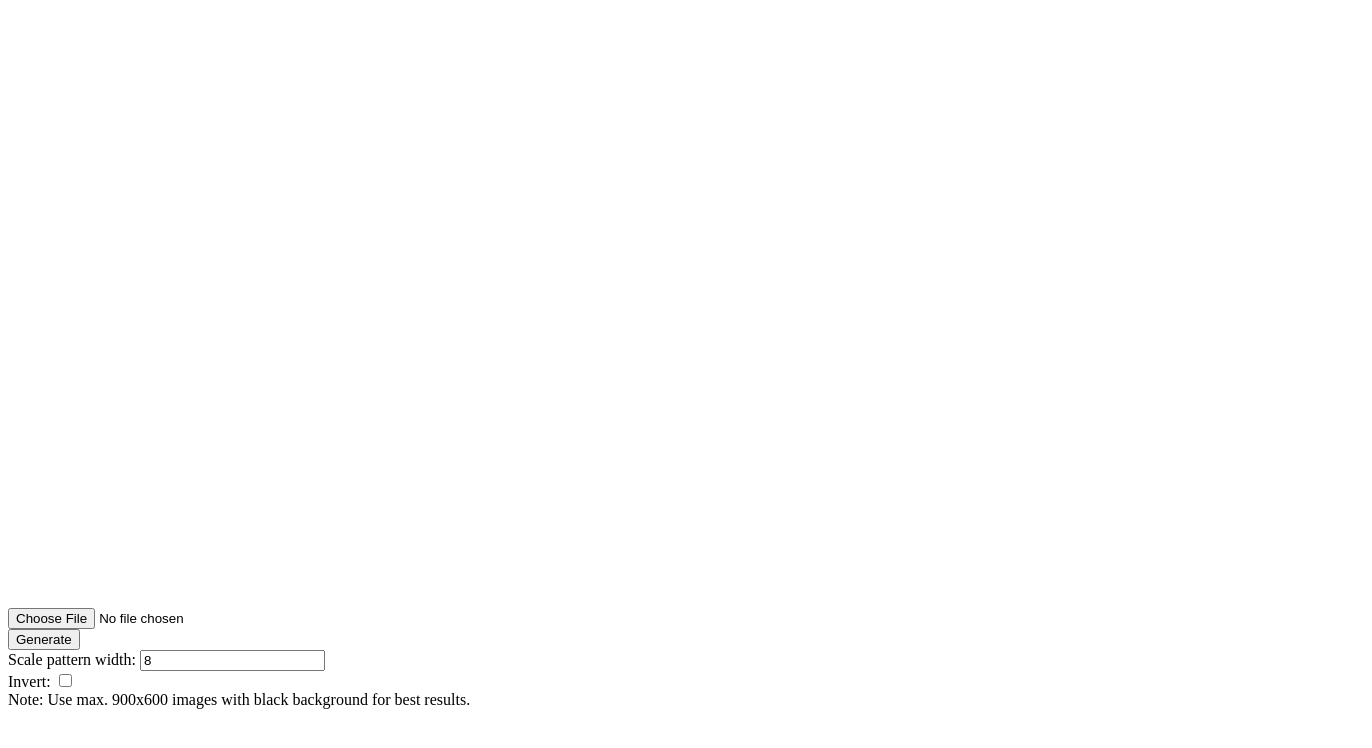
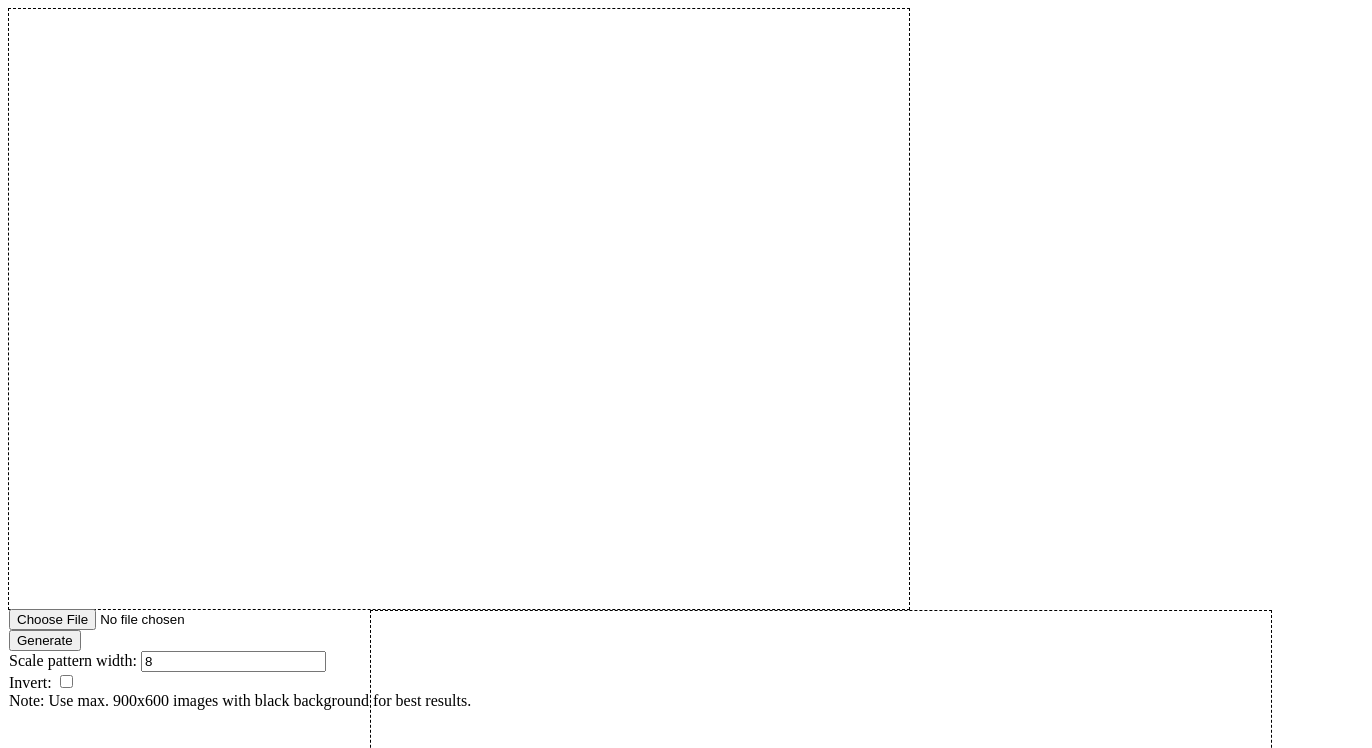
Before and after one commit to kpj/MagicEye, a plain HTML site: page index.html in a window 1280 px wide. Shown: the top 748 px of the page, 1372 px wide, since content can reach past the window. Drawn offline with Linux system fonts and the light colour scheme.

Commit message:
improved layout

```diff
--- a/css/layout.css
+++ b/css/layout.css
@@ -4,9 +4,14 @@ body {
 
 #input {
 	float:left;
-	width:800px;
 }
 #output {
 	float:right;
-	width:800px;
 }
+
+#input, #output {
+	width:900px;
+	height:600px;
+	border-style:dashed;
+	border-width:1px;
+}
```
